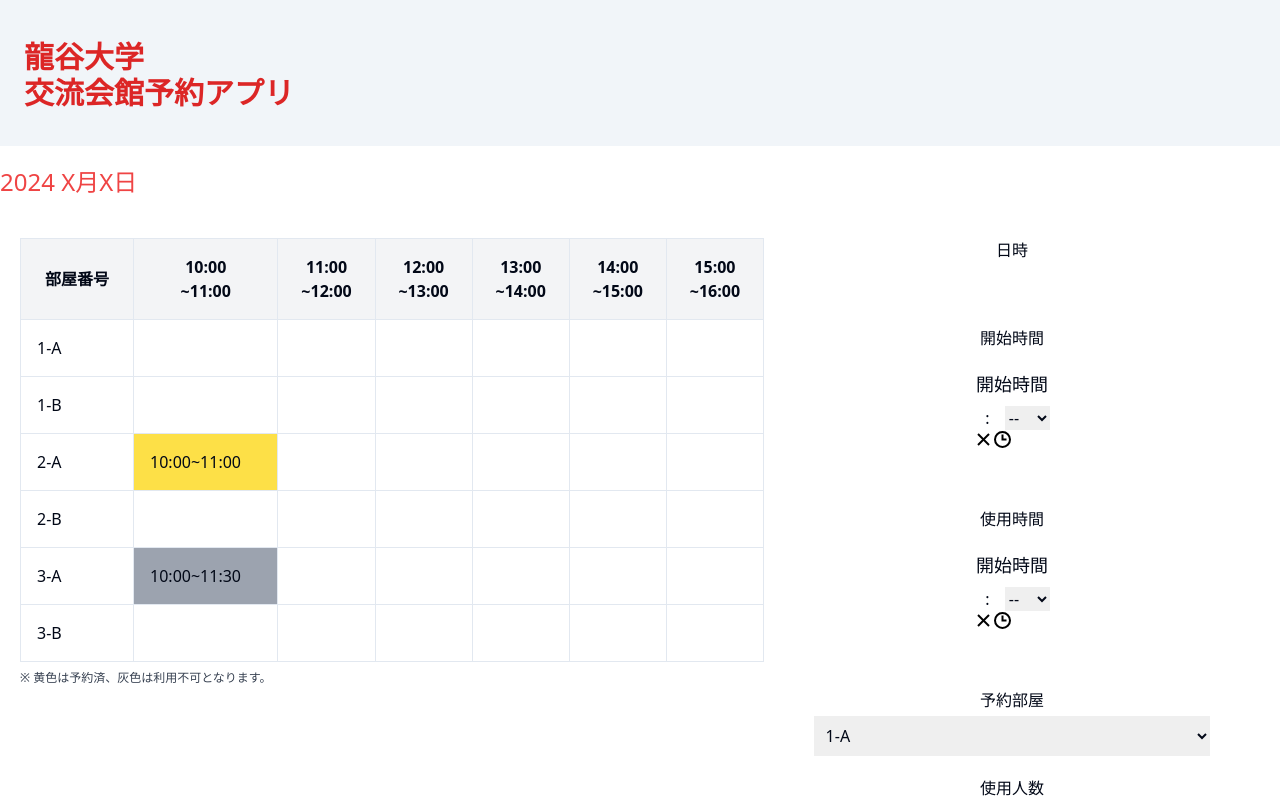
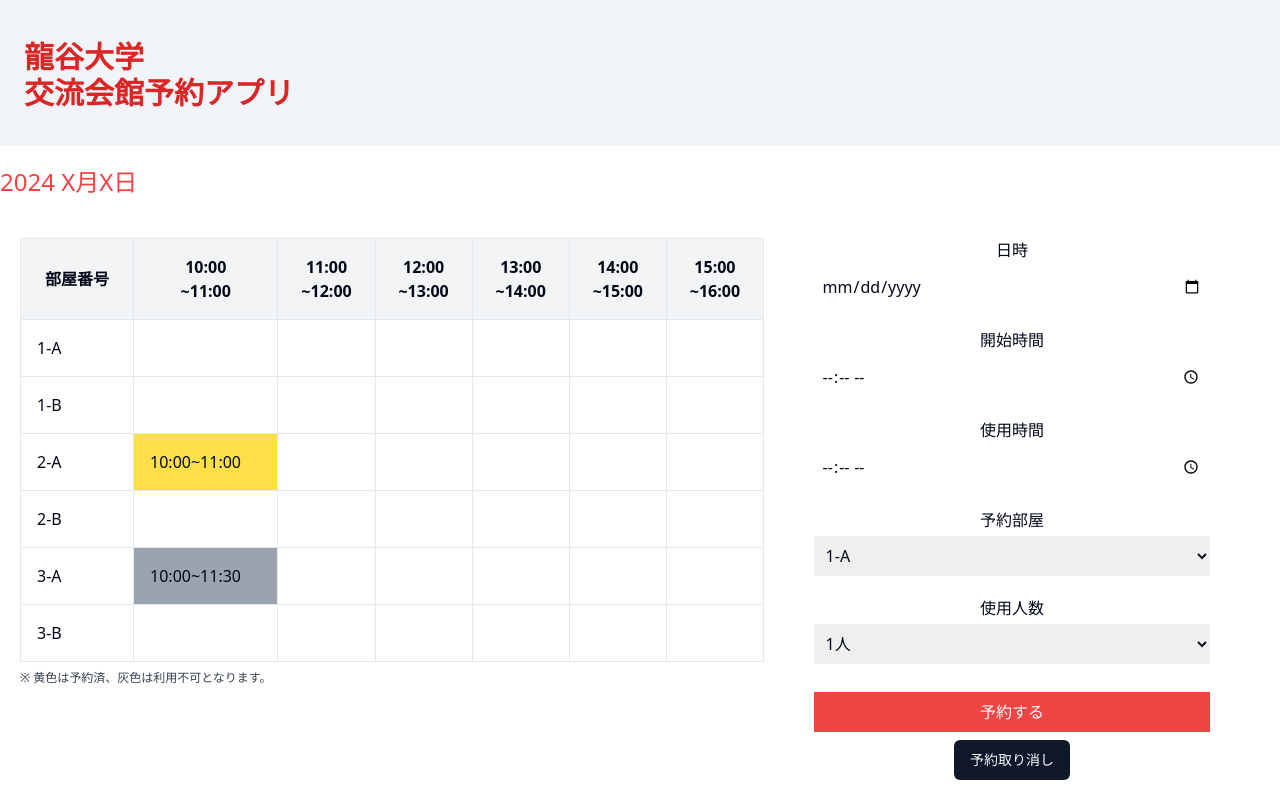
Before and after one commit to K5desu/reserveapp, a Next.js app: page /home/employereserve in a window 1280 px wide. Shown: the top 800 px of the page. Built offline with nearby package versions, Linux system fonts and the light colour scheme.

Commit message:
add_timepicker

```diff
--- a/src/app/home/employereserve/page.tsx
+++ b/src/app/home/employereserve/page.tsx
@@ -1,6 +1,5 @@
 "use client";
 import { Button } from "@/components/ui/button";
-import TimeSettingComponent from "@/components/timepicker";
 export default function Page() {
   return (
     <>
@@ -109,19 +108,21 @@
             <label htmlFor="date" className="mb-1">
               日時
             </label>
-            <input id="date" className="p-2 w-4/5" />
+            <input id="date" type="date" className="p-2 w-4/5" />
           </div>
           <div className="form-group flex flex-col items-center">
             <label htmlFor="start-time" className="mb-1">
               開始時間
             </label>
-            <TimeSettingComponent />
+
+            <input id="start-time" type="time" className="p-2 w-4/5" />
           </div>
           <div className="form-group flex flex-col items-center">
             <label htmlFor="duration" className="mb-1">
               使用時間
             </label>
-            <TimeSettingComponent />
+
+            <input id="start-time" type="time" className="p-2 w-4/5" />
           </div>
           <div className="form-group flex flex-col items-center">
             <label htmlFor="room" className="mb-1">
--- a/src/app/home/reserve/page.tsx
+++ b/src/app/home/reserve/page.tsx
@@ -106,23 +106,20 @@
             <label htmlFor="date" className="mb-1">
               日時
             </label>
-            <input id="date" className="p-2 w-4/5" />
+            <input id="date" type="date" className="p-2 w-4/5" />
           </div>
           <div className="form-group flex flex-col items-center">
             <label htmlFor="start-time" className="mb-1">
               開始時間
             </label>
-            <input id="start-time" className="p-2 w-4/5" />
+            <input id="start-time" type="time" className="p-2 w-4/5" />
           </div>
           <div className="form-group flex flex-col items-center">
             <label htmlFor="duration" className="mb-1">
               使用時間
             </label>
-            <select id="duration" name="duration" className="p-2 w-4/5">
-              <option value="1">1時間</option>
-              <option value="2">2時間</option>
-              <option value="3">3時間</option>
-            </select>
+
+            <input id="start-time" type="time" className="p-2 w-4/5" />
           </div>
           <div className="form-group flex flex-col items-center">
             <label htmlFor="room" className="mb-1">
--- a/src/components/timepicker.tsx
+++ /dev/null
@@ -1,22 +0,0 @@
-import { useState } from "react";
-import TimePicker from "react-time-picker";
-
-const TimeSettingComponent = () => {
-  const [time, setTime] = useState<string | null>(null);
-
-  return (
-    <div className="flex flex-col items-center p-4">
-      <label htmlFor="time-picker" className="mb-2 text-lg">
-        開始時間
-      </label>
-      <TimePicker
-        id="time-picker"
-        onChange={(e) => setTime(e)}
-        value={time}
-        className="mb-4"
-      />
-    </div>
-  );
-};
-
-export default TimeSettingComponent;
```
